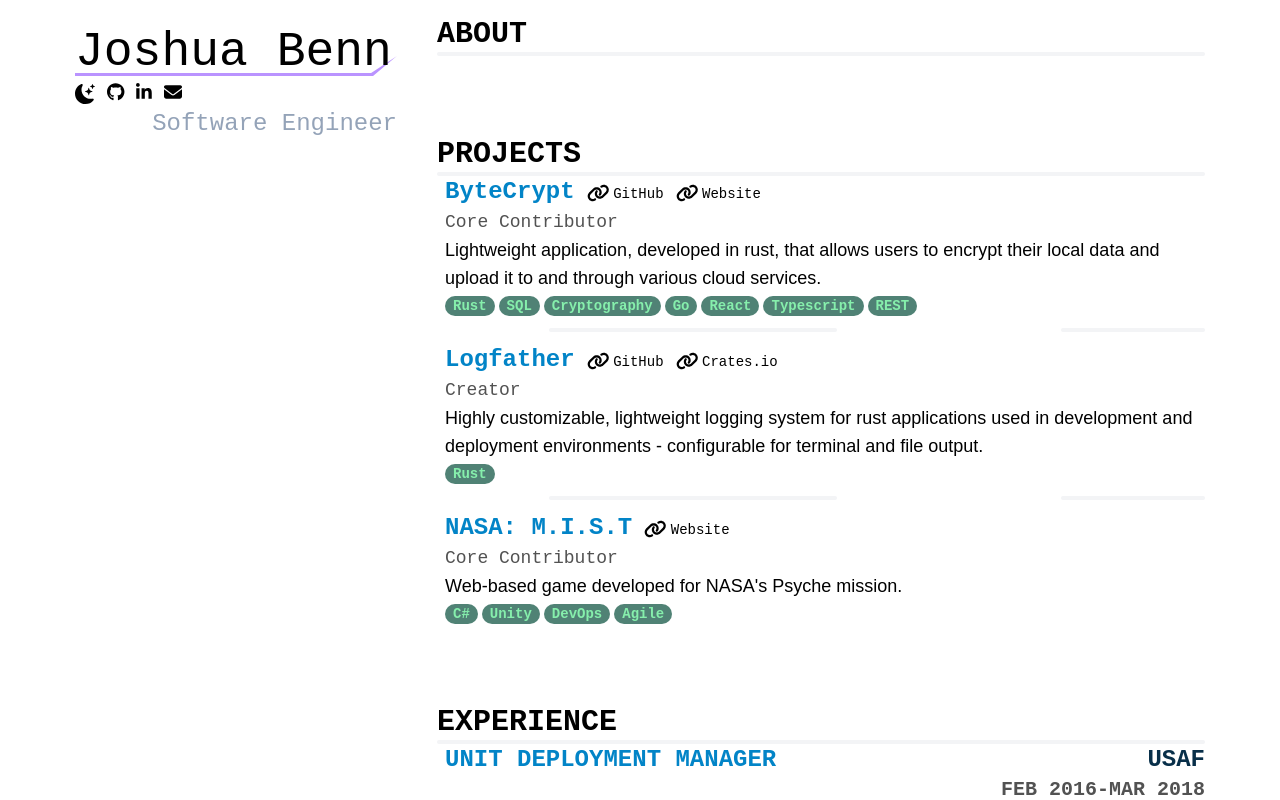
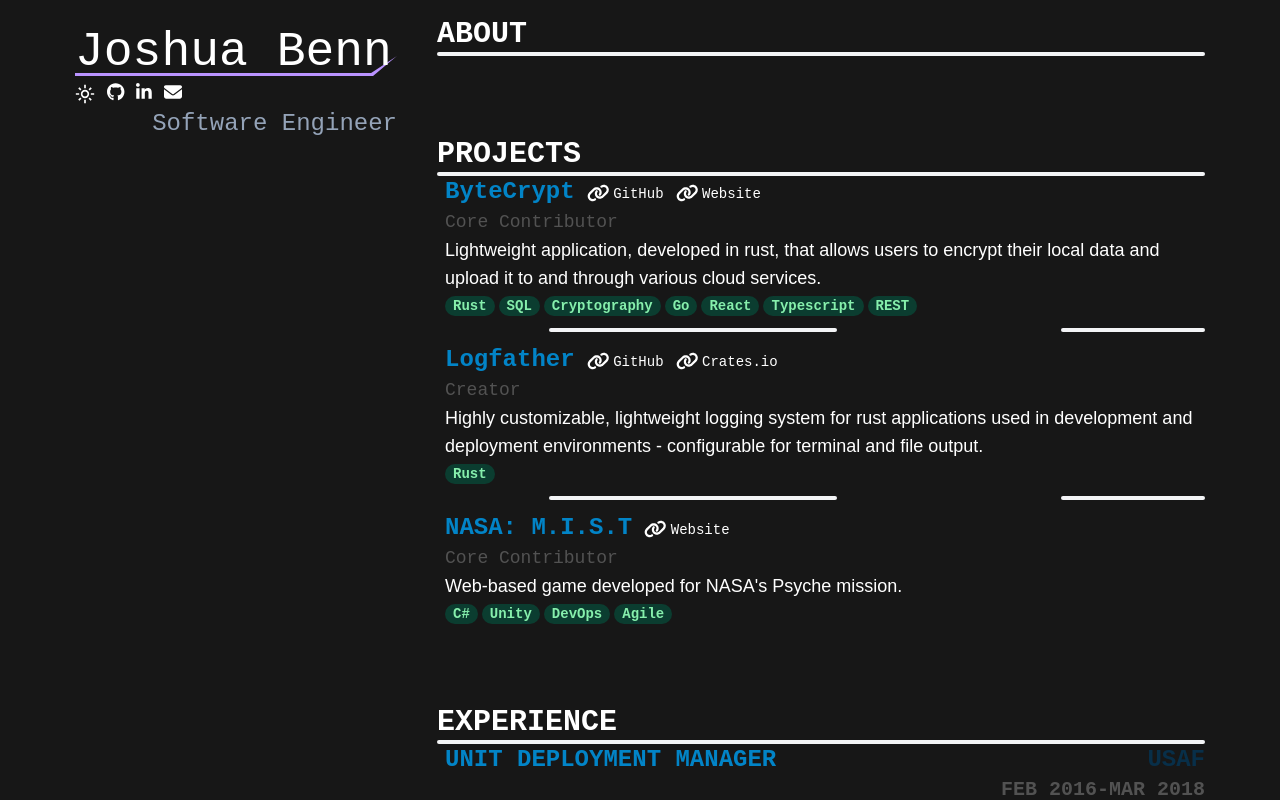
Before and after one commit to SublimeIbanez/Portfolio, a React (Vite) app in the folder portfolio/: page / in a window 1280 px wide. Shown: the top 800 px of the page. Built offline with nearby package versions, Linux system fonts and the light colour scheme.

Commit message:
maybe this will set the proper defaults?

```diff
--- a/portfolio/src/components/Header.tsx
+++ b/portfolio/src/components/Header.tsx
@@ -15,7 +15,7 @@ export default function Header() {
     const [theme, setMode] = useState(keepTheme);
 
     useEffect(() => {
-        setTheme({ themeName: theme == "dark" ? "dark" : "light", setThemeName: setMode });
+        setTheme({ themeName: theme == "dark" ? "light" : "dark", setThemeName: setMode });
     }, []);
 
     const toggleMode = () => {
```
